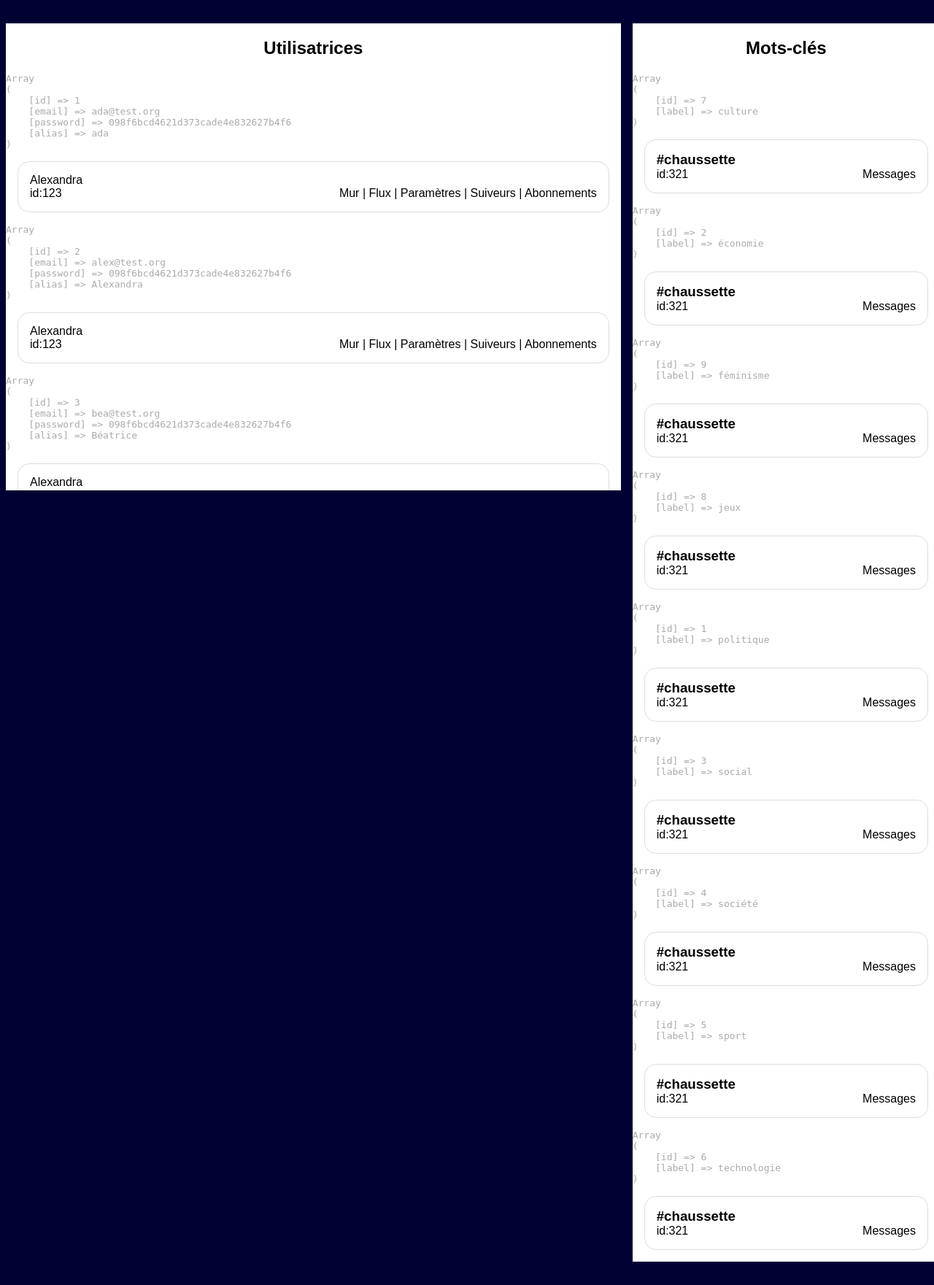
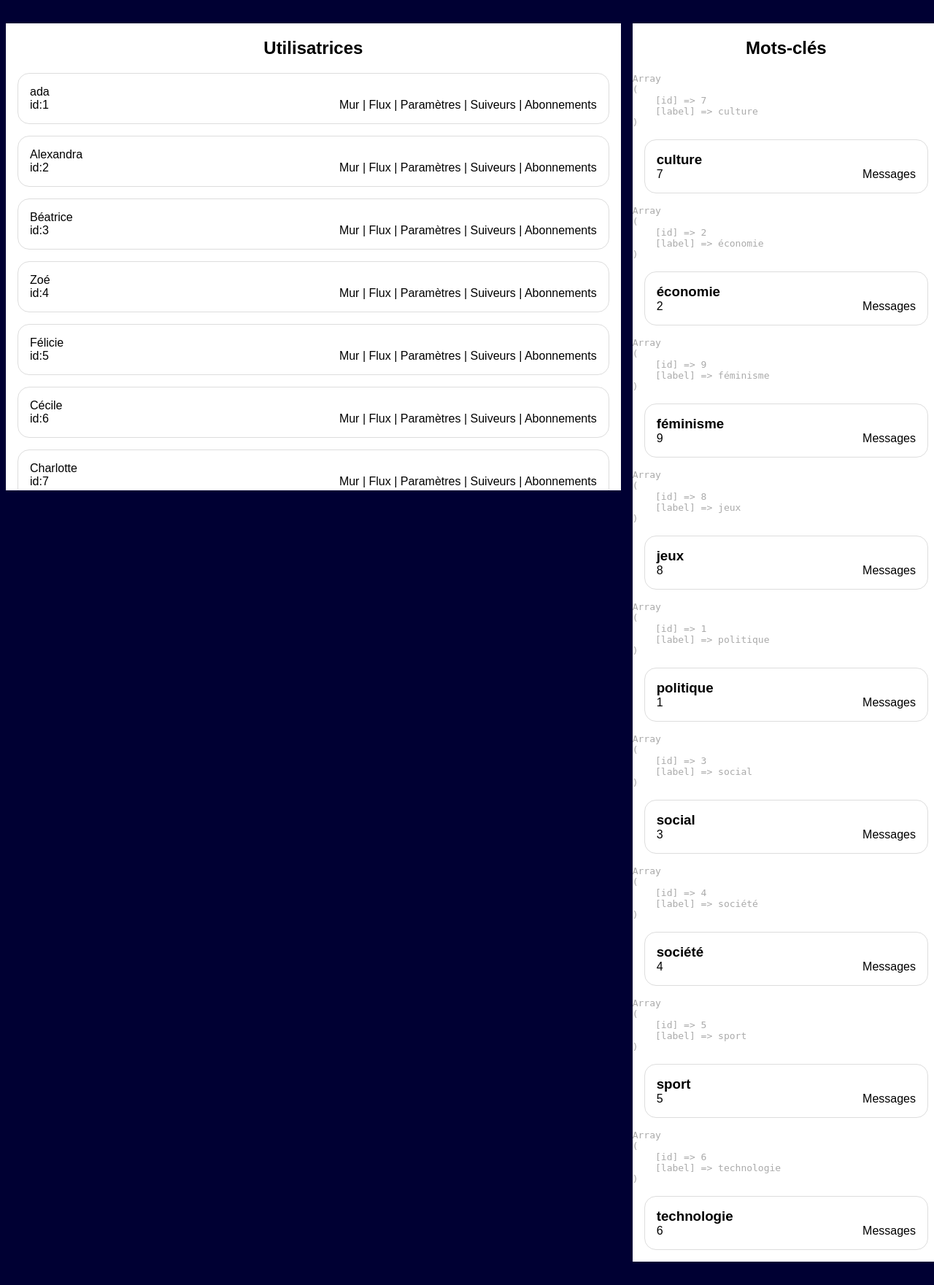
Before and after one commit to adatechschool/reseau-social-php-php_social_network_zineb_eda_kai, a PHP site: page /admin.php in a window 1280 px wide. Shown: the part 90-1851 px from the top of the page at 73% size. Run offline with PHP 8.4, Linux system fonts and the light colour scheme; data comes from the database, SQL or seed files in the repository.

Commit message:
étapes admin.php

```diff
--- a/Niveau1/resoc_n1/admin.php
+++ b/Niveau1/resoc_n1/admin.php
@@ -1,11 +1,13 @@
 <!doctype html>
 <html lang="fr">
+
 <head>
     <meta charset="utf-8">
     <title>ReSoC - Administration</title>
     <meta name="author" content="Julien Falconnet">
-        <link rel="stylesheet" href="style.css"/>
+    <link rel="stylesheet" href="style.css" />
 </head>
+
 <body>
     <?php
     include "header.php";
@@ -18,9 +20,8 @@
     // on va en avoir besoin pour la suite
     include "config.php";
     //verification
-        if ($mysqli->connect_errno)
-        {
-            echo("Échec de la connexion : " . $mysqli->connect_error);
+    if ($mysqli->connect_errno) {
+        echo ("Échec de la connexion : " . $mysqli->connect_error);
         exit();
     }
     ?>
@@ -34,9 +35,8 @@
             $laQuestionEnSql = "SELECT * FROM `tags` LIMIT 50";
             $lesInformations = $mysqli->query($laQuestionEnSql);
             // Vérification
-                if ( ! $lesInformations)
-                {
-                    echo("Échec de la requete : " . $mysqli->error);
+            if (!$lesInformations) {
+                echo ("Échec de la requete : " . $mysqli->error);
                 exit();
             }
 
@@ -44,15 +44,14 @@
                  * Etape 3 : @todo : Afficher les mots clés en s'inspirant de ce qui a été fait dans news.php
                  * Attention à en pas oublier de modifier tag_id=321 avec l'id du mot dans le lien
                  */
-                while ($tag = $lesInformations->fetch_assoc())
-                {
+            while ($tag = $lesInformations->fetch_assoc()) {
                 echo "<pre>" . print_r($tag, 1) . "</pre>";
             ?>
                 <article>
-                        <h3>#chaussette</h3>
-                        <p>id:321</p>
+                    <h3><?php echo $tag['label'] ?></h3>
+                    <p><?php echo $tag['id'] ?></p>
                     <nav>
-                            <a href="tags.php?tag_id=321">Messages</a>
+                        <a href="tags.php?tag_id=<?php echo $tag['id'] ?>">Messages</a>
                     </nav>
                 </article>
             <?php } ?>
@@ -67,9 +66,8 @@
             $laQuestionEnSql = "SELECT * FROM `users` LIMIT 50";
             $lesInformations = $mysqli->query($laQuestionEnSql);
             // Vérification
-                if ( ! $lesInformations)
-                {
-                    echo("Échec de la requete : " . $mysqli->error);
+            if (!$lesInformations) {
+                echo ("Échec de la requete : " . $mysqli->error);
                 exit();
             }
 
@@ -77,13 +75,12 @@
                  * Etape 5 : @todo : Afficher les utilisatrices en s'inspirant de ce qui a été fait dans news.php
                  * Attention à en pas oublier de modifier dans le lien les "user_id=123" avec l'id de l'utilisatrice
                  */
-                while ($tag = $lesInformations->fetch_assoc())
-                {
-                    echo "<pre>" . print_r($tag, 1) . "</pre>";
+            while ($tag = $lesInformations->fetch_assoc()) {
+                // echo "<pre>" . print_r($tag, 1) . "</pre>";
             ?>
                 <article>
-                        <h3>Alexandra</h3>
-                        <p>id:123</p>
+                    <h3><?php echo $tag['alias'] ?></h3>
+                    <p>id:<?php echo $tag['id'] ?></p>
                     <nav>
                         <a href="wall.php?user_id=123">Mur</a>
                         | <a href="feed.php?user_id=123">Flux</a>
@@ -96,4 +93,5 @@
         </main>
     </div>
 </body>
+
 </html>
```
Also changed, not shown: Niveau1/resoc_n1/README.md. Lines whose indentation alone changed are shown as unchanged.
